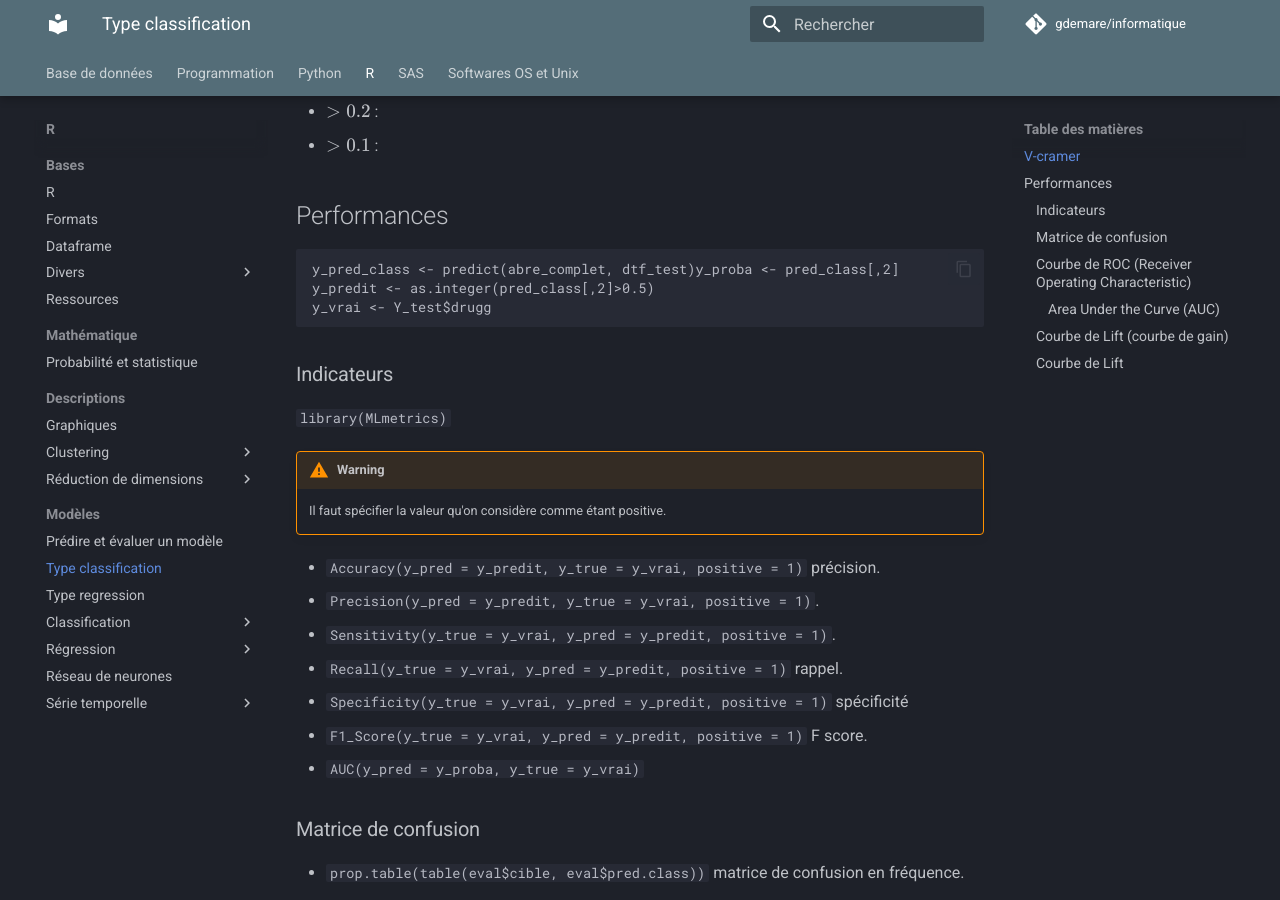
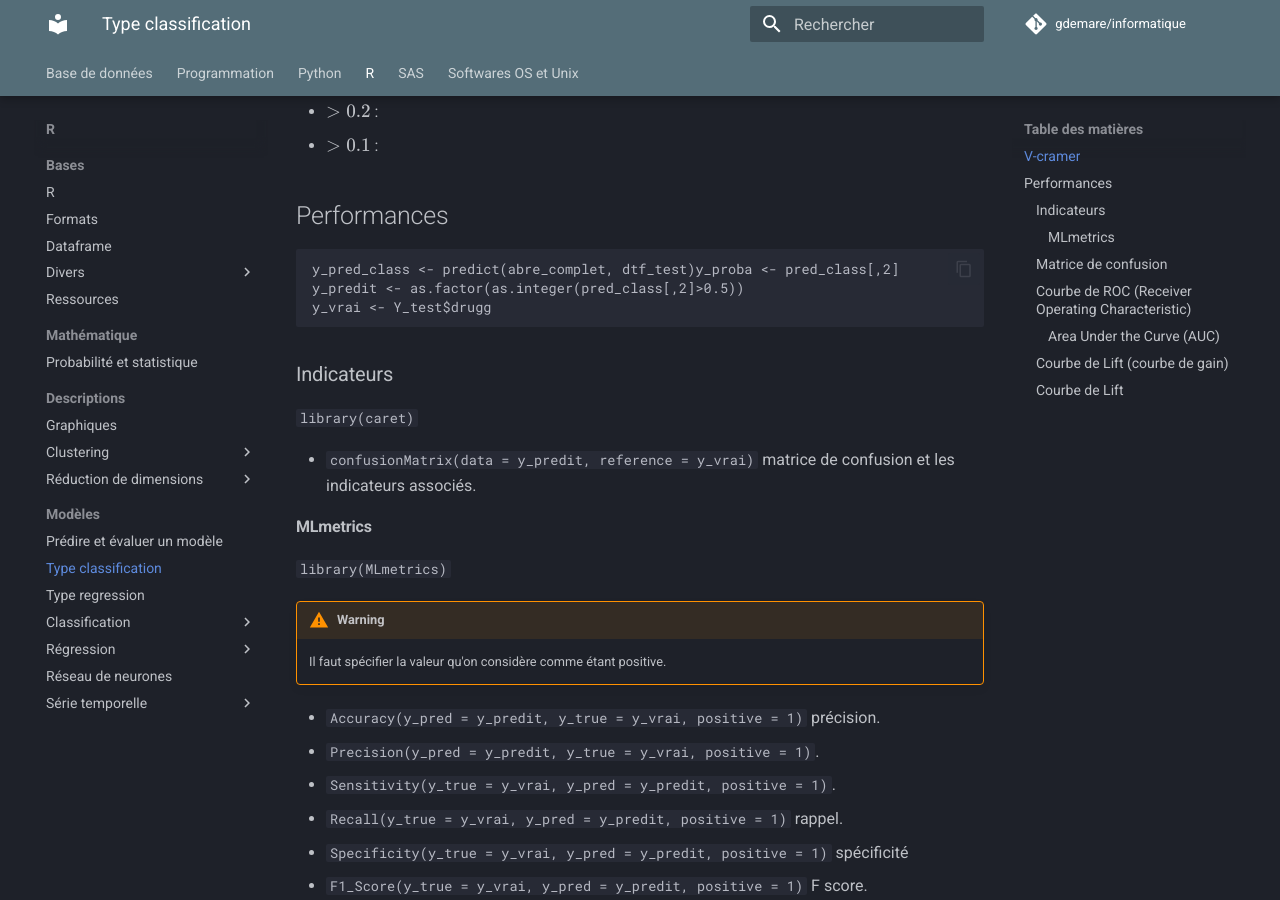
Before and after one commit to gdemare/Informatique, an MkDocs documentation site: the page built from docs/r/models/classification_r.md, in a window 1280 px wide and 900 px high, scrolled down 599 px. Built offline with MkDocs 1.6.1 and Material for MkDocs 9.7.7, drawn with Linux system fonts in a browser that asks for light colours; comment, search, counter and statistics services are not loaded.

Commit message:
Update classification_r.md

````diff
--- a/docs/r/models/classification_r.md
+++ b/docs/r/models/classification_r.md
@@ -28,11 +28,17 @@ abline(h=0.2, lty=2)
 
 ```
 y_pred_class <- predict(abre_complet, dtf_test)y_proba <- pred_class[,2]
-y_predit <- as.integer(pred_class[,2]>0.5)
+y_predit <- as.factor(as.integer(pred_class[,2]>0.5))
 y_vrai <- Y_test$drugg
 ```
 
 ### Indicateurs
+
+`library(caret)`
+
+* `confusionMatrix(data = y_predit, reference = y_vrai)` matrice de confusion et les indicateurs associés.
+
+#### MLmetrics
 
 `library(MLmetrics)`
 
````
